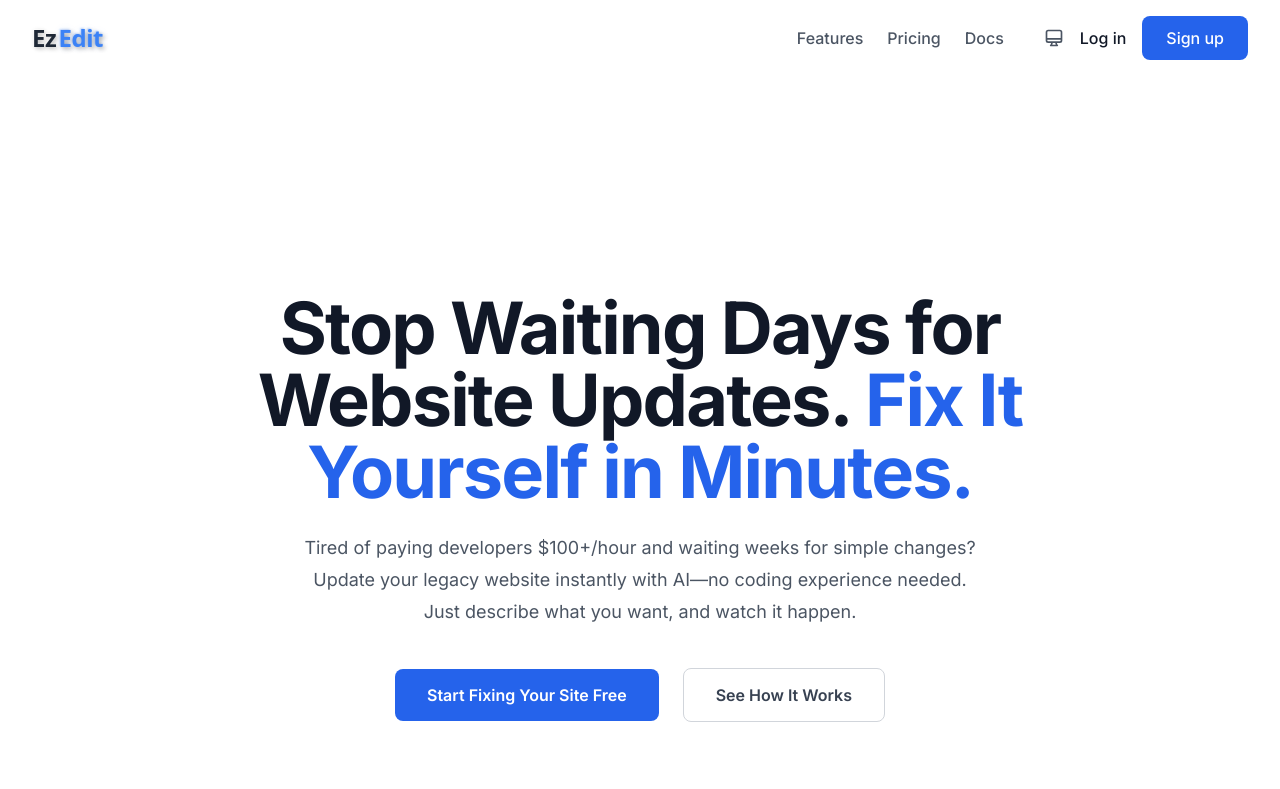
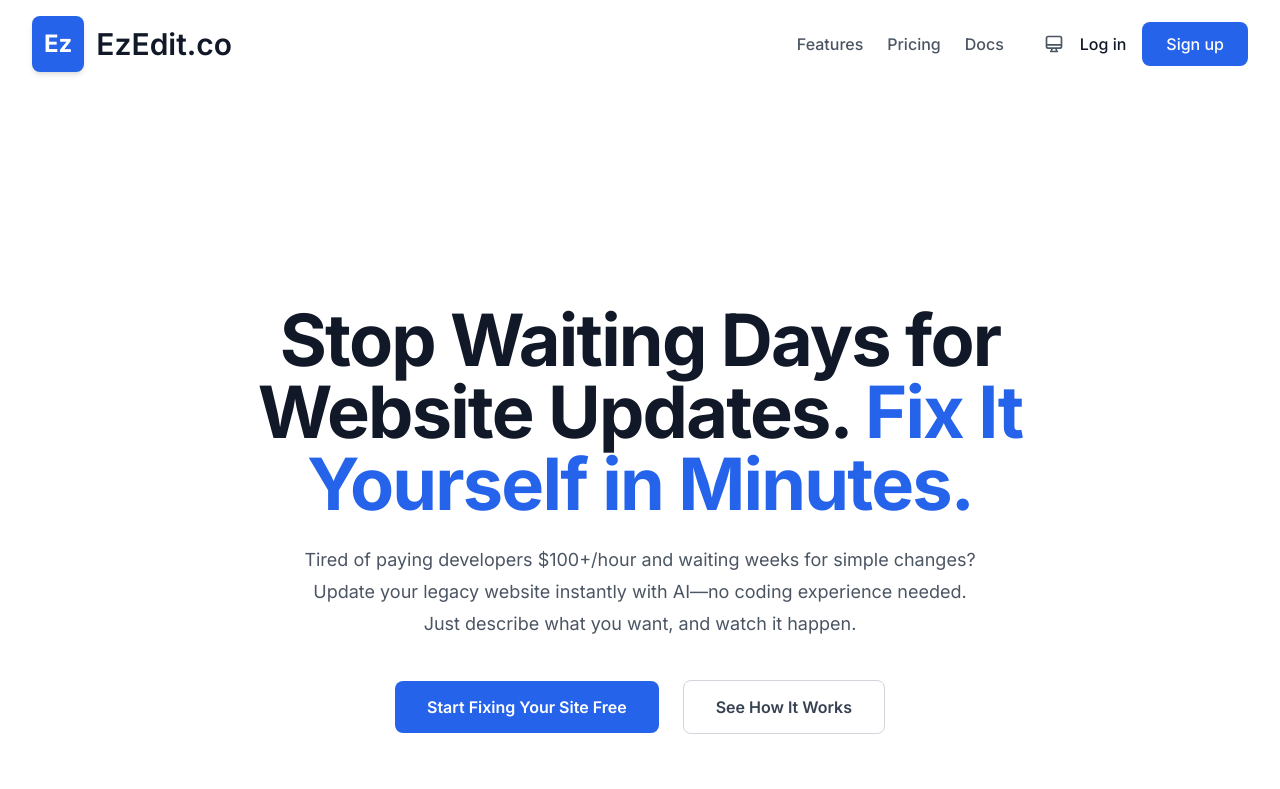
Before and after one commit to Swimhack/ezEdit2025, a Next.js app: page / in a window 1280 px wide. Shown: the top 789 px of the page. Built offline with nearby package versions, Linux system fonts and the light colour scheme.

Commit message:
Revert Logo component: Remove 3D embossed style, restore simple gradient design

```diff
--- a/app/components/Logo.tsx
+++ b/app/components/Logo.tsx
@@ -23,80 +23,22 @@ export default function Logo({ size = 'md', className = '', variant = 'default',
   if (variant === 'nav') {
     return (
       <div className={`flex items-center gap-3 ${className}`}>
-        {showText ? (
-          <div
-            className={`font-bold tracking-tight ${sizeClasses[size] || 'text-3xl'}`}
-            style={{
-              fontFamily: 'system-ui, -apple-system, sans-serif',
-              fontWeight: 700,
-              letterSpacing: '-0.02em',
-              display: 'inline-flex',
-              alignItems: 'center'
-            }}
-          >
-            <span
-              style={{
-                color: variant === 'light' ? '#ffffff' : '#1f2937',
-                textShadow: variant === 'light'
-                  ? '2px 2px 4px rgba(0,0,0,0.3), -1px -1px 2px rgba(255,255,255,0.2), 0 0 8px rgba(255,255,255,0.1)'
-                  : '2px 2px 4px rgba(0,0,0,0.2), -1px -1px 1px rgba(255,255,255,0.8), 0 0 4px rgba(0,0,0,0.1)',
-                display: 'inline-block'
-              }}
-            >
-              Ez
-            </span>
-            <span
-              style={{
-                color: '#3b82f6',
-                textShadow: '2px 2px 4px rgba(0,0,0,0.3), -1px -1px 2px rgba(59,130,246,0.3), 0 0 8px rgba(59,130,246,0.1)',
-                display: 'inline-block',
-                marginLeft: '0.1em'
-              }}
-            >
-              Edit
-            </span>
-          </div>
-        ) : (
-          <div className="bg-blue-600 rounded-lg p-3 flex items-center justify-center shadow-md">
-            <span className="text-white font-bold text-2xl">Ez</span>
-          </div>
+        <div className="bg-blue-600 rounded-lg p-3 flex items-center justify-center shadow-md">
+          <span className="text-white font-bold text-2xl">Ez</span>
+        </div>
+        {showText && (
+          <span className="font-semibold text-3xl text-gray-900">EzEdit.co</span>
         )}
       </div>
     )
   }
 
-  const ezColor = variant === 'light' ? '#ffffff' : '#1f2937'
+  const ezColor = variant === 'light' ? 'text-white' : variant === 'dark' ? 'text-gray-900' : 'text-gray-800'
 
   return (
-    <div
-      className={`font-bold tracking-tight ${sizeClasses[size]} ${className}`}
-      style={{
-        fontFamily: 'system-ui, -apple-system, sans-serif',
-        fontWeight: 700,
-        letterSpacing: '-0.02em',
-        display: 'inline-flex',
-        alignItems: 'center'
-      }}
-    >
-      <span
-        style={{
-          color: ezColor,
-          textShadow: variant === 'light'
-            ? '2px 2px 4px rgba(0,0,0,0.3), -1px -1px 2px rgba(255,255,255,0.2), 0 0 8px rgba(255,255,255,0.1)'
-            : '2px 2px 4px rgba(0,0,0,0.2), -1px -1px 1px rgba(255,255,255,0.8), 0 0 4px rgba(0,0,0,0.1)',
-          display: 'inline-block'
-        }}
-      >
-        Ez
-      </span>
-      <span
-        style={{
-          color: '#3b82f6',
-          textShadow: '2px 2px 4px rgba(0,0,0,0.3), -1px -1px 2px rgba(59,130,246,0.3), 0 0 8px rgba(59,130,246,0.1)',
-          display: 'inline-block',
-          marginLeft: '0.1em'
-        }}
-      >
+    <div className={`font-bold tracking-tight ${sizeClasses[size]} ${className}`}>
+      <span className={ezColor}>Ez</span>
+      <span className="bg-gradient-to-r from-blue-400 via-blue-500 to-blue-600 bg-clip-text text-transparent">
         Edit
       </span>
     </div>
```
